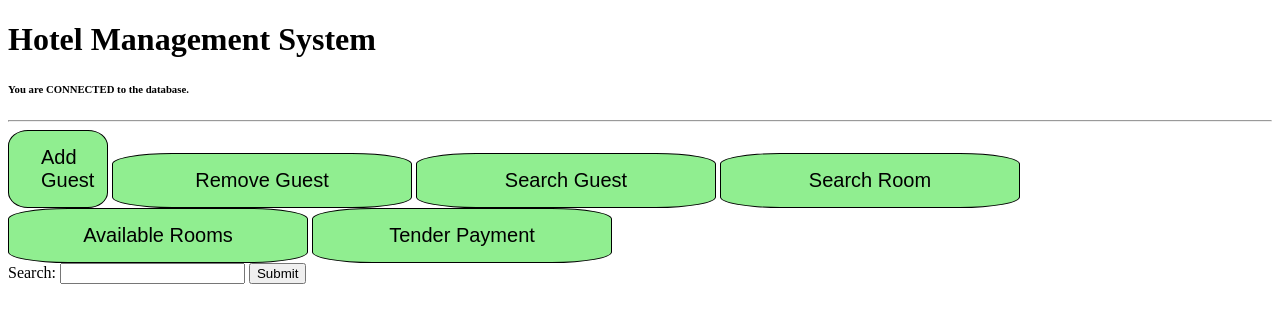
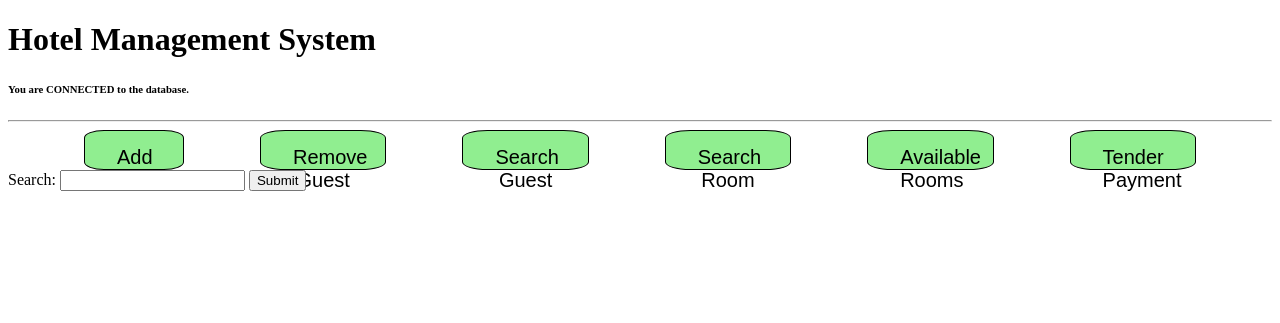
Before and after one commit to j-harr/www, a PHP site: page /HMSystem/index.php in a window 1280 px wide. Shown: the top 323 px of the page. Run offline with PHP 8.4, Linux system fonts and the light colour scheme.

Commit message:
Updated page

```diff
--- a/html/HMSystem/index.css
+++ b/html/HMSystem/index.css
@@ -1,5 +1,11 @@
+.function-select-bar {
+    display: flex;
+    flex-direction: row;
+    justify-content: space-evenly;
+}
 .menuButton{
-    width: 300px;
+    width: 10%;
+    height: 40px;
     border-radius: 20%;
     background-color: lightgreen;
     border: 1px solid black;
```
